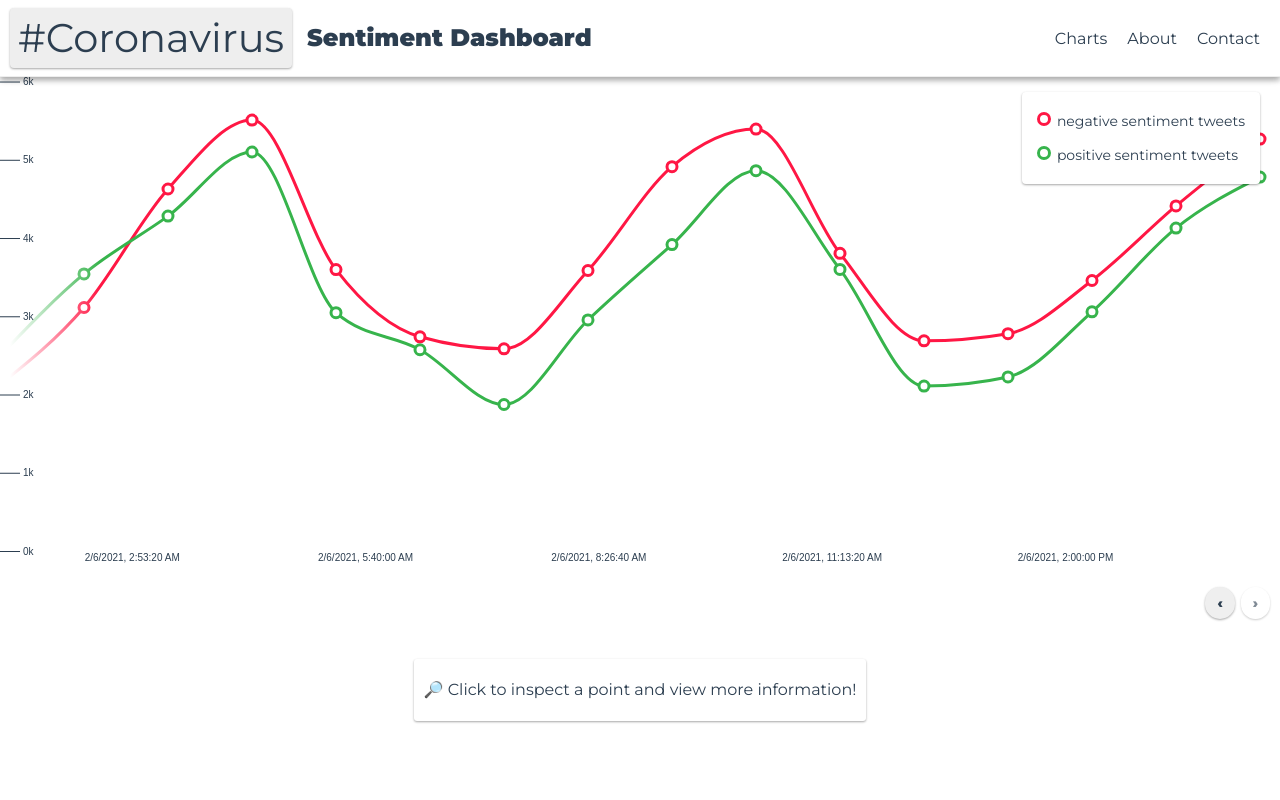
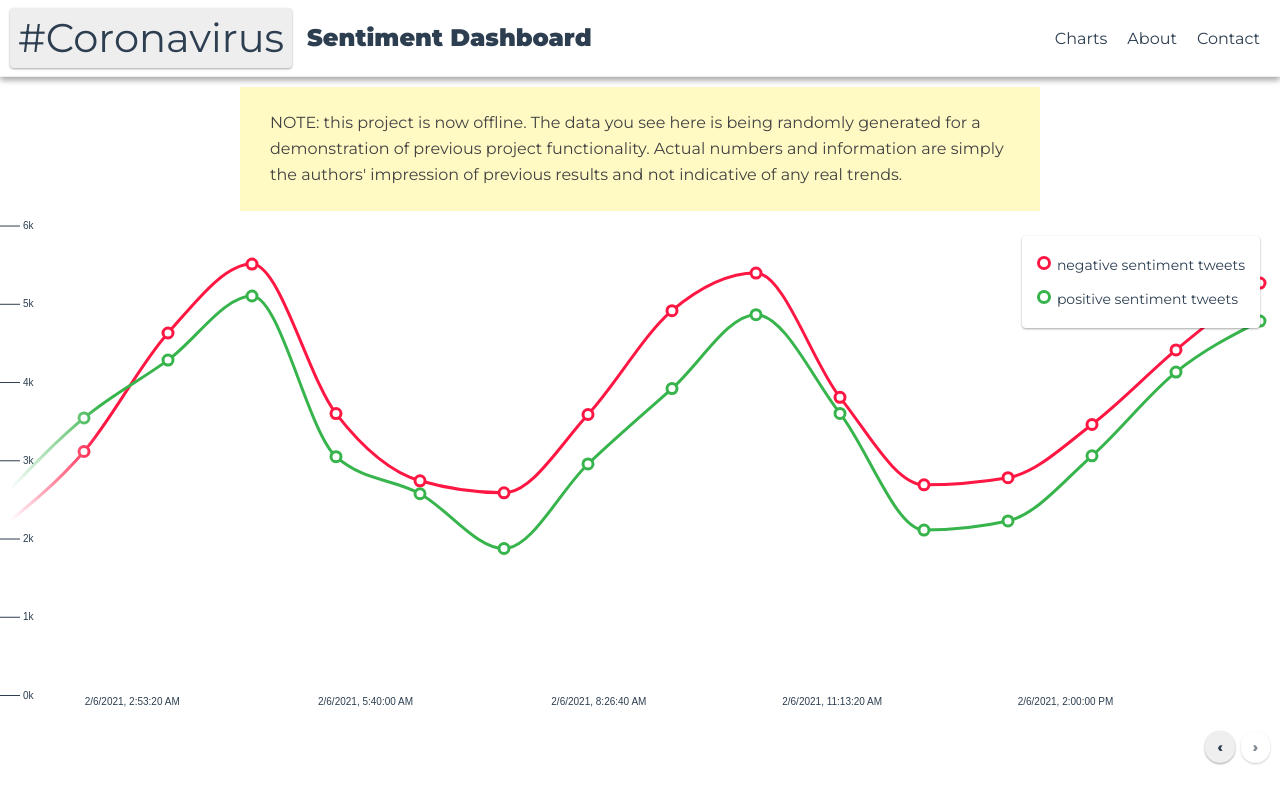
Before and after one commit to mfigurski80/tweet-frontend, a Vue app: page / in a window 1280 px wide. Shown: the top 800 px of the page. Built offline with nearby package versions, Linux system fonts and the light colour scheme; no server answers.

Commit message:
add notice section

```diff
--- a/src/App.vue
+++ b/src/App.vue
@@ -1,6 +1,9 @@
 <template>
   <div id="app">
     <nav-section />
+    <div id="notice">
+      <p>NOTE: this project is now offline. The data you see here is being randomly generated for a demonstration of previous project functionality. Actual numbers and information are simply the authors' impression of previous results and not indicative of any real trends.</p>
+    </div>
     <section id="charts">
       <svg-definitions />
       <line-graph :chartData="points" :onSelect="onSelect" />
@@ -155,4 +158,12 @@
   font-family: inherit;
   font-size: 14px;
 }
+
+#notice {
+  max-width: 800px;
+  margin: 10px auto;
+  padding: 15px 30px;
+  background: #fff9c4;
+  color: #424242;
+}
 </style>
```
Also changed, not shown: src/components/sections/NavSection.vue (line endings or trailing spaces).
